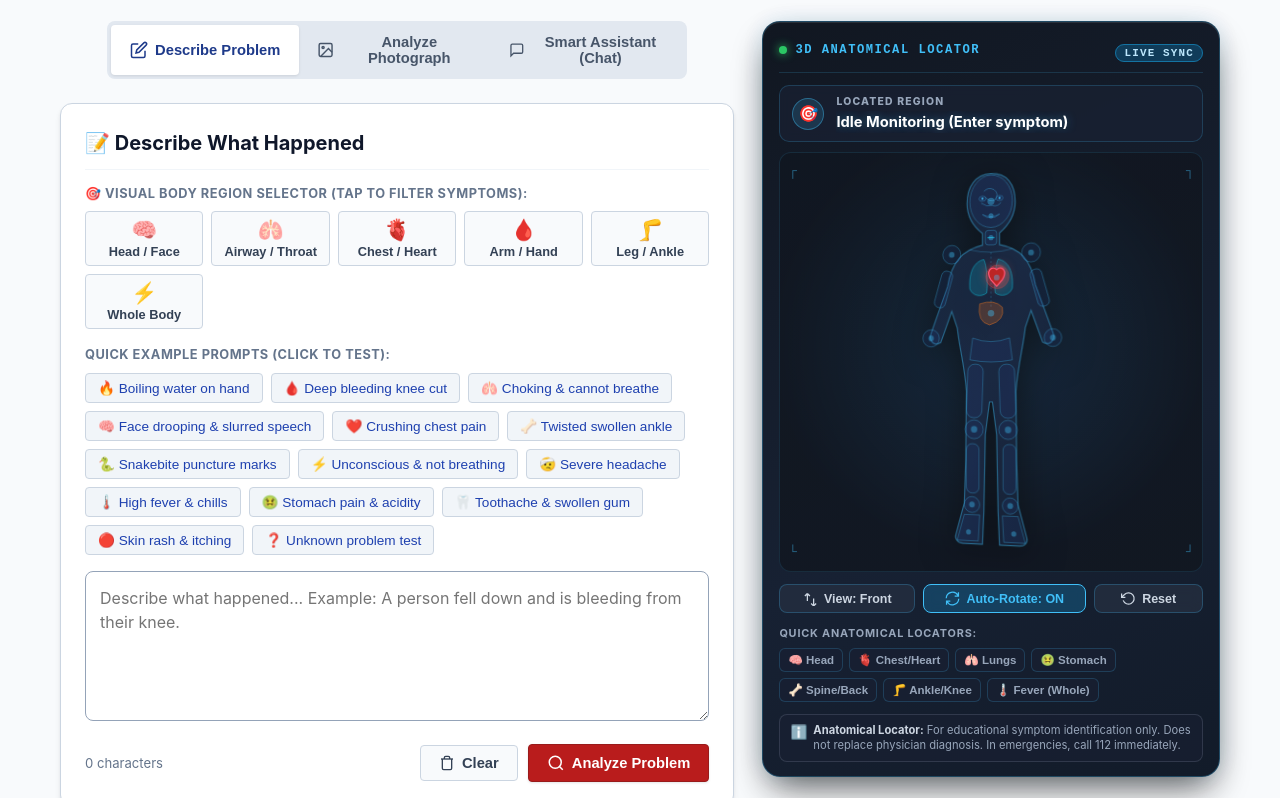
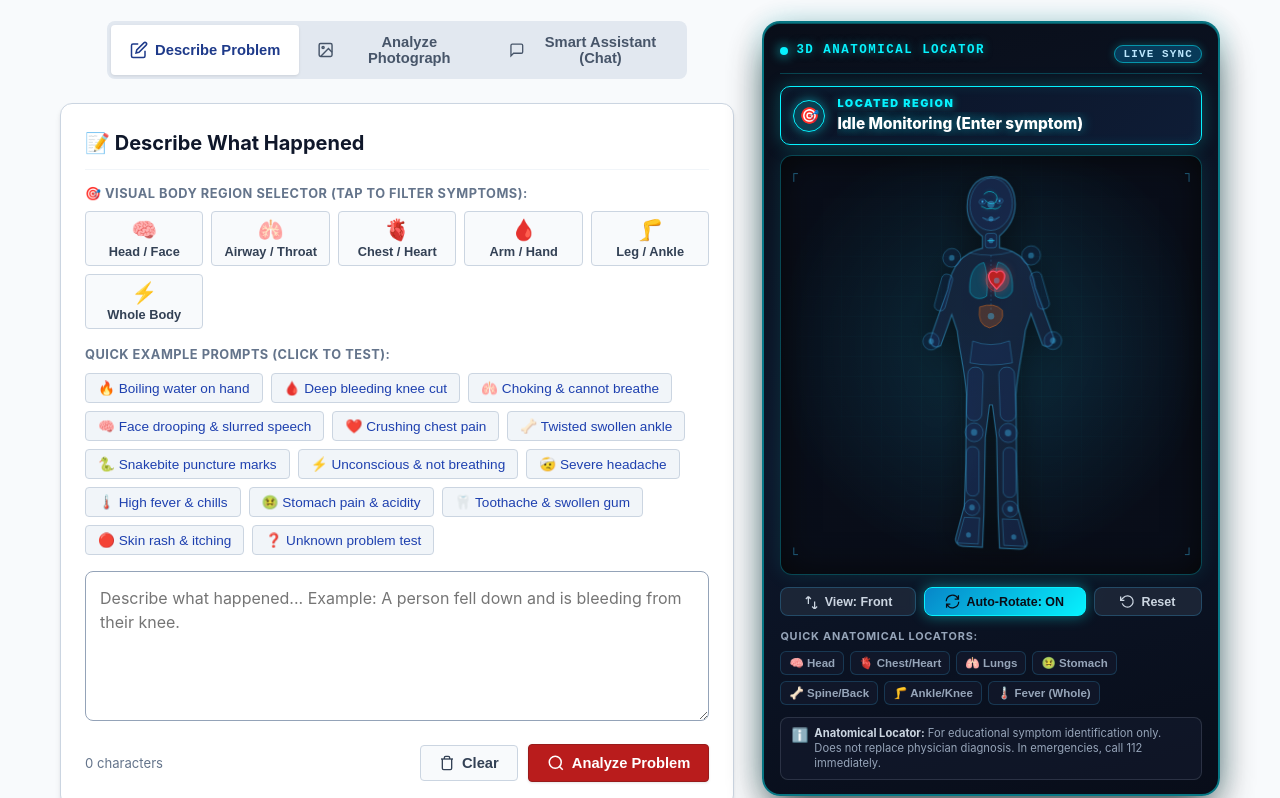
Before and after one commit to vinay6363811/firstaid-plus, a website: page public/index.html in a window 1280 px wide. Shown: the part 412-1210 px from the top of the page. Drawn offline with Linux system fonts and the light colour scheme; no server answers.

Commit message:
fix(theme): confine Deep Midnight Navy & Cyan theme strictly to body located region and 3D anatomy container while keeping main app clean clinical light theme

```diff
--- a/public/css/style.css
+++ b/public/css/style.css
@@ -2529,27 +2529,27 @@ body {
 
 /* Holographic Medical HUD Container */
 .interactive-body-container {
-  background: linear-gradient(155deg, #070d18 0%, #0d172a 60%, #081120 100%);
-  border: 1.5px solid rgba(56, 189, 248, 0.28);
+  background: linear-gradient(165deg, #040914 0%, #081226 50%, #030814 100%);
+  border: 2px solid rgba(0, 242, 254, 0.45);
   border-radius: 18px;
   padding: 16px 16px 14px 16px;
   box-shadow:
-    0 16px 36px -8px rgba(0, 0, 0, 0.7),
-    0 0 24px rgba(14, 165, 233, 0.12),
-    inset 0 1px 0 rgba(255, 255, 255, 0.1);
+    0 16px 40px -8px rgba(0, 0, 0, 0.85),
+    0 0 28px rgba(0, 242, 254, 0.2),
+    inset 0 1px 0 rgba(0, 242, 254, 0.3);
   color: #f1f5f9;
   position: relative;
   overflow: hidden;
   user-select: none;
-  opacity: 0.96;
+  opacity: 0.98;
   transition: all 0.3s ease;
 }
 
 .interactive-body-container:hover {
-  border-color: rgba(56, 189, 248, 0.45);
+  border-color: #00f2fe;
   box-shadow:
-    0 20px 42px -10px rgba(0, 0, 0, 0.8),
-    0 0 30px rgba(14, 165, 233, 0.2);
+    0 20px 45px -10px rgba(0, 0, 0, 0.9),
+    0 0 35px rgba(0, 242, 254, 0.3);
 }
 
 /* Top HUD Status Bar */
@@ -2558,7 +2558,7 @@ body {
   align-items: center;
   justify-content: space-between;
   padding-bottom: 10px;
-  border-bottom: 1px solid rgba(56, 189, 248, 0.16);
+  border-bottom: 1px solid rgba(0, 242, 254, 0.22);
   margin-bottom: 12px;
 }
 
@@ -2572,18 +2572,19 @@ body {
   width: 8px;
   height: 8px;
   border-radius: 50%;
-  background-color: #22c55e;
-  box-shadow: 0 0 10px #22c55e;
+  background-color: #00f2fe;
+  box-shadow: 0 0 12px #00f2fe;
   animation: hudDotPulse 1.8s infinite;
 }
 
 .hud-title {
   font-family: ui-monospace, SFMono-Regular, "Courier New", monospace;
-  font-size: 0.76rem;
+  font-size: 0.78rem;
   font-weight: 800;
   letter-spacing: 1.5px;
-  color: #38bdf8;
+  color: #00f2fe;
   text-transform: uppercase;
+  text-shadow: 0 0 10px rgba(0, 242, 254, 0.5);
 }
 
 .hud-status-badge {
@@ -2592,35 +2593,38 @@ body {
   font-weight: 700;
   letter-spacing: 1.2px;
   color: #bae6fd;
-  background: rgba(3, 105, 161, 0.4);
-  border: 1px solid rgba(14, 165, 233, 0.5);
+  background: rgba(2, 132, 199, 0.35);
+  border: 1px solid rgba(0, 242, 254, 0.5);
   padding: 2px 8px;
   border-radius: 9999px;
-}
-
-/* Detected Target Organ Focus Banner */
+  box-shadow: 0 0 8px rgba(0, 242, 254, 0.25);
+}
+
+/* Detected Target Organ Focus Banner (Deep Midnight Navy & Cyan LOCATED REGION) */
 .body-target-banner {
   display: flex;
   align-items: center;
   gap: 12px;
-  background: rgba(15, 23, 42, 0.75);
-  border: 1px solid rgba(56, 189, 248, 0.2);
+  background: linear-gradient(135deg, rgba(6, 15, 33, 0.95), rgba(10, 25, 52, 0.95));
+  border: 1.5px solid #00f2fe;
   border-radius: 10px;
   padding: 8px 12px;
   margin-bottom: 10px;
-  backdrop-filter: blur(6px);
+  backdrop-filter: blur(8px);
+  box-shadow: 0 0 18px rgba(0, 242, 254, 0.25), inset 0 0 12px rgba(0, 242, 254, 0.1);
 }
 
 .target-indicator-ring {
   width: 32px;
   height: 32px;
   border-radius: 50%;
-  background: rgba(56, 189, 248, 0.15);
-  border: 1px solid rgba(56, 189, 248, 0.4);
+  background: rgba(0, 242, 254, 0.2);
+  border: 1.5px solid #00f2fe;
   display: flex;
   align-items: center;
   justify-content: center;
   flex-shrink: 0;
+  box-shadow: 0 0 12px rgba(0, 242, 254, 0.5);
 }
 
 .target-icon {
@@ -2633,21 +2637,22 @@ body {
 }
 
 .target-label-micro {
-  font-size: 0.65rem;
+  font-size: 0.68rem;
+  font-weight: 900;
+  letter-spacing: 1.5px;
+  color: #00f2fe;
+  text-transform: uppercase;
+  text-shadow: 0 0 8px rgba(0, 242, 254, 0.6);
+}
+
+.target-organ-name {
+  font-size: 0.96rem;
   font-weight: 800;
-  letter-spacing: 1.2px;
-  color: #94a3b8;
-  text-transform: uppercase;
-}
-
-.target-organ-name {
-  font-size: 0.92rem;
-  font-weight: 700;
   color: #ffffff;
   white-space: nowrap;
   overflow: hidden;
   text-overflow: ellipsis;
-  text-shadow: 0 0 10px rgba(56, 189, 248, 0.4);
+  text-shadow: 0 0 12px rgba(0, 242, 254, 0.6);
 }
 
 /* 3D Perspective Stage Wrapper */
@@ -2658,11 +2663,16 @@ body {
   display: flex;
   align-items: center;
   justify-content: center;
-  background: radial-gradient(circle at 50% 45%, rgba(14, 165, 233, 0.08) 0%, rgba(7, 13, 24, 0.9) 70%);
+  background:
+    radial-gradient(circle at 50% 45%, rgba(0, 242, 254, 0.1) 0%, rgba(4, 9, 20, 0.95) 70%),
+    linear-gradient(rgba(0, 242, 254, 0.04) 1px, transparent 1px),
+    linear-gradient(90deg, rgba(0, 242, 254, 0.04) 1px, transparent 1px);
+  background-size: 100% 100%, 20px 20px, 20px 20px;
   border-radius: 12px;
-  border: 1px solid rgba(56, 189, 248, 0.12);
+  border: 1.5px solid rgba(0, 242, 254, 0.25);
   margin-bottom: 12px;
   overflow: hidden;
+  box-shadow: inset 0 0 35px rgba(0, 0, 0, 0.85), 0 0 20px rgba(0, 242, 254, 0.1);
 }
 
 .body-model-3d-wrapper {
@@ -2696,9 +2706,10 @@ body {
 
 .internal-organ-detail {
   fill: none;
-  stroke: #38bdf8;
-  stroke-width: 1.2;
-  stroke-opacity: 0.4;
+  stroke: #00f2fe;
+  stroke-width: 1.3;
+  stroke-opacity: 0.55;
+  filter: drop-shadow(0 0 3px rgba(0, 242, 254, 0.4));
 }
 
 /* Interactive Anatomical Zones */
@@ -3011,9 +3022,11 @@ body {
 }
 
 .body-ctrl-btn.active {
-  background: rgba(14, 165, 233, 0.25);
-  border-color: #38bdf8;
-  color: #38bdf8;
+  background: linear-gradient(135deg, #0284c7, #00f2fe);
+  border-color: #00f2fe;
+  color: #040812;
+  font-weight: 800;
+  box-shadow: 0 0 14px rgba(0, 242, 254, 0.45);
 }
 
 /* Quick Region Chips Bar */
```
